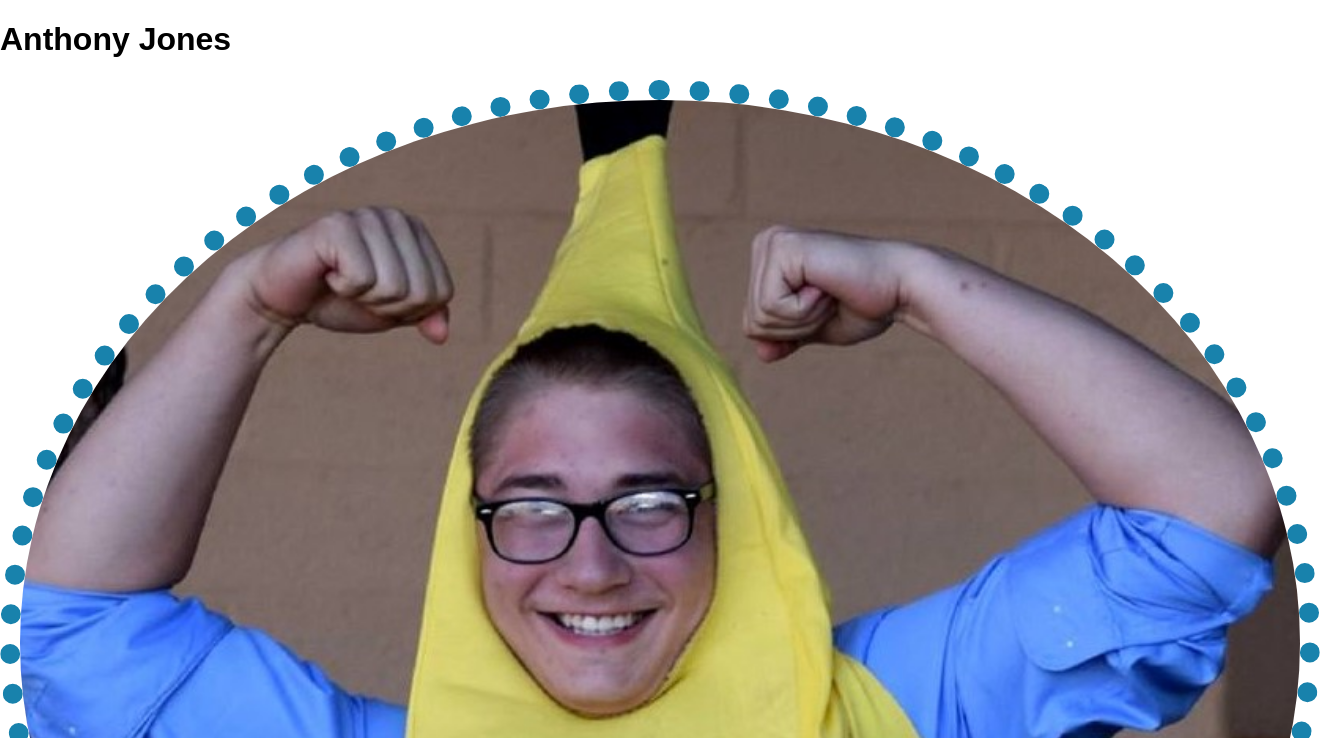
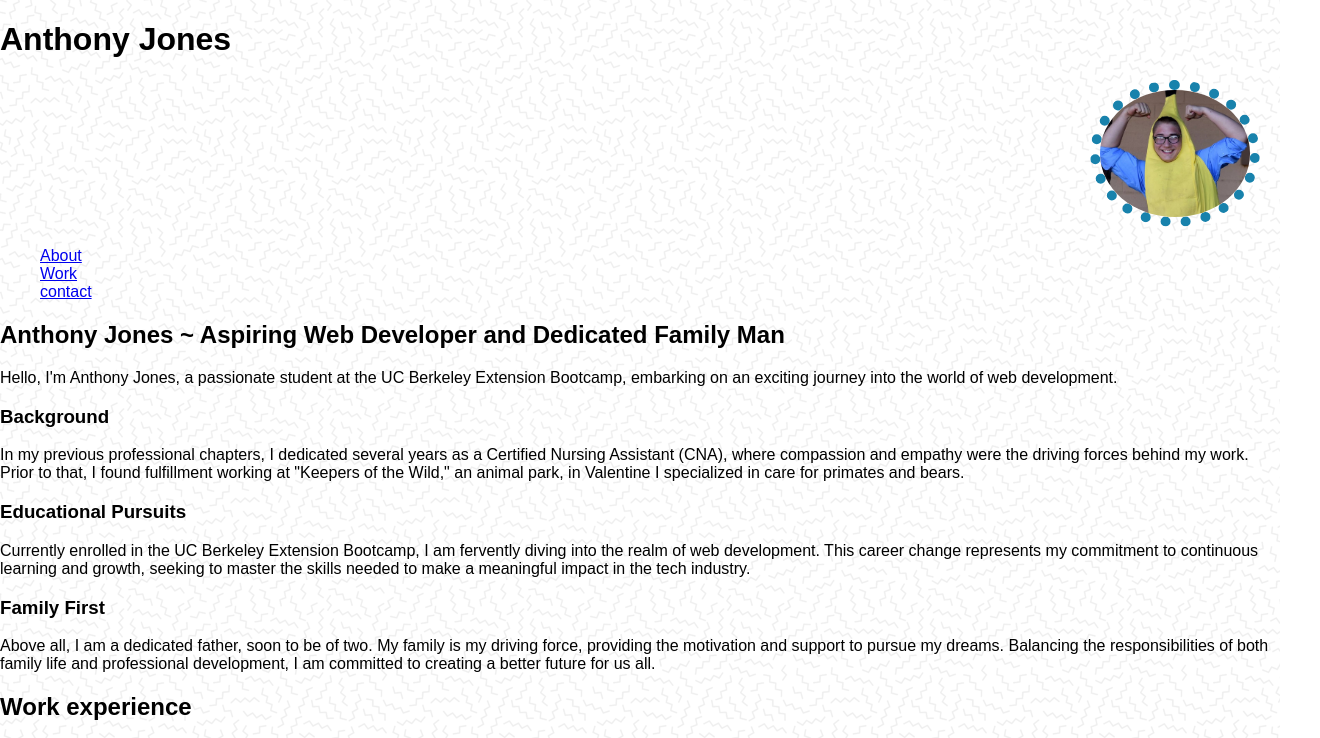
Before and after one commit to AntCamper/AntCamperPortfolio, a plain HTML site: page index.html in a window 1280 px wide. Shown: the top 738 px of the page, 1320 px wide, since content can reach past the window. Drawn offline with Linux system fonts and the light colour scheme; grey boxes are pictures that could not be loaded.

Commit message:
Added a repeating background to CSS and adjusted some CSS for profile image.

```diff
--- a/style.css
+++ b/style.css
@@ -8,14 +8,19 @@ body {
     font-family: Arial, Helvetica, sans-serif;
     margin:  0;
     padding:  0;
+    background-image: url('assets/images/memphis-mini.jpg');
+    background-repeat: repeat;
 }
 
 /* Styles for .profile-image that apply regardless of screen size */
 .profile-image {
-    width:  100%; /* makes our image responsive */
+    width: 30%; /* adjust the width as needed */
+    max-width: 150px; /* set a maximum width to maintain responsiveness */
     height: auto;
-    border-radius:  50%; /* makes image round */
-    border:  20px dotted #1882ac; /* blue dotted border around image */
+    border-radius: 50%; /* makes image round */
+    border: 10px dotted #1882ac; /* blue dotted border around image */
+    margin: 20px 20px 20px auto; /* adjust the margin for positioning (top, right, bottom, left) */
+    display: block; /* to center the image using margin: auto */
 }
 
 /* Responsive Styles */
```
Also changed, not shown: assets/images/memphis-mini.jpg (added), 2 other files.
